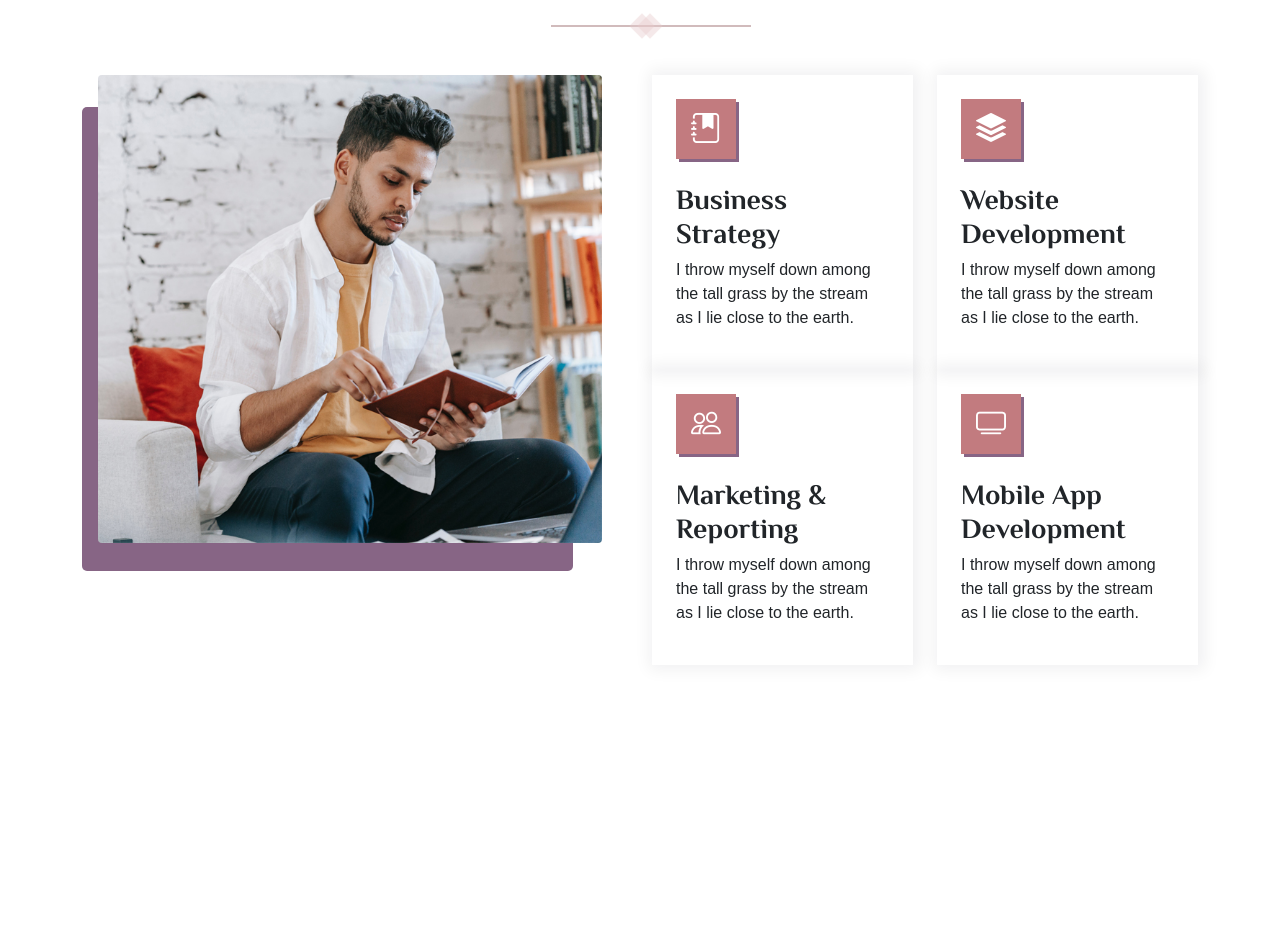
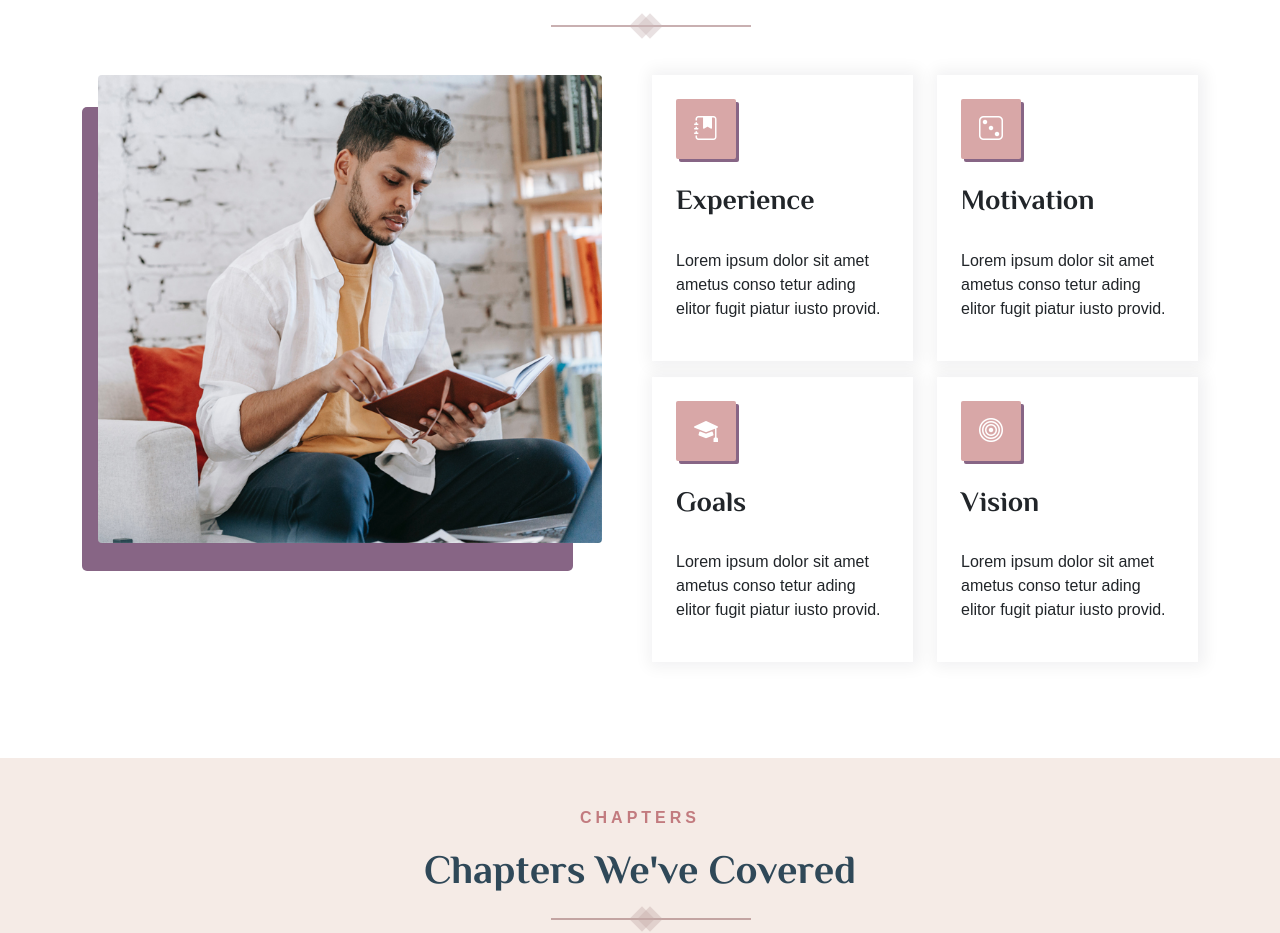
Before and after one commit to Khushbupatel05/pr-5-Bootstrap-landingpage, a React (Vite) app: page / in a window 1280 px wide. Shown: the part 959-1892 px from the top of the page. Before the commit the page ends 1672 px from the top, so only its background shows below. Built offline with nearby package versions, Linux system fonts and the light colour scheme.

Commit message:
commit for add new section

```diff
--- a/src/App.jsx
+++ b/src/App.jsx
@@ -1,15 +1,19 @@
 
-import Header from './assets/Components/Header';
+import Header from './Components/Header';
 import 'bootstrap/dist/css/bootstrap.min.css';
-import Home from './assets/Components/Home';
-import Benefits from './assets/Components/Benefits';
+import Home from './Components/Home';
+import Benefits from './Components/Benefits';
+import Chapter from './Components/Chapter';
+import Sectionheading from './Components/Sectionheading';
 
 const App = () => {
   return (
     <>
     <Header/>
     <Home />
+    <Sectionheading />
     <Benefits/>
+    <Chapter />
     </>
   )
 }
--- /dev/null
+++ b/src/Components/Achive.jsx
@@ -0,0 +1,23 @@
+
+  const Achive = ({ icon, title, desc }) => {
+
+    return (
+      <>
+
+          <div className="col-sm-6 ">
+            <div className="achieve-item p-4">
+              <div className="achieve-icon d-flex align-items-center justify-content-center">
+                <i className={icon}></i>
+              </div>
+              <h3 className="py-4 achive-tital">{title}</h3>
+              <p className="description">
+                {desc}
+              </p>
+            </div>
+          </div>
+
+      </>
+    )
+  }
+
+  export default Achive;
--- a/src/assets/Components/Benefits.jsx
+++ b/src/Components/Benefits.jsx
@@ -7,23 +7,23 @@ const Benefits = () => {
    let arr = [
             {
             icon: "bi bi-journal-bookmark-fill",
-            title: "Business Strategy",
-            desc: "I throw myself down among the tall grass by the stream as I lie close to the earth."
+            title: "Experience",
+            desc: "Lorem ipsum dolor sit amet ametus conso tetur ading elitor fugit piatur iusto provid."
         },
         {
-            icon: "bi bi-stack",
-            title: "Website Development",
-            desc: "I throw myself down among the tall grass by the stream as I lie close to the earth."
+            icon: "bi bi-dice-3",
+            title: "Motivation",
+            desc: "Lorem ipsum dolor sit amet ametus conso tetur ading elitor fugit piatur iusto provid."
         },
         {
-            icon: "bi bi-people",
-            title: "Marketing & Reporting",
-            desc: "I throw myself down among the tall grass by the stream as I lie close to the earth."
+            icon: "bi bi-mortarboard-fill",
+            title: "Goals",
+            desc: "Lorem ipsum dolor sit amet ametus conso tetur ading elitor fugit piatur iusto provid."
         },
         {
-            icon: "bi bi-tv",
-            title: "Mobile App Development",
-            desc: "I throw myself down among the tall grass by the stream as I lie close to the earth."
+            icon: "bi bi-bullseye",
+            title: "Vision",
+            desc: "Lorem ipsum dolor sit amet ametus conso tetur ading elitor fugit piatur iusto provid."
         },
 
     ]
@@ -49,17 +49,11 @@ const Benefits = () => {
               </div>
             </div>
             <div className="col-lg-6 pt-5">
-
-                  <div>
-
-                       <div className="row">
-                        {arr.map((item) => {
-                            return <Achive icon={item.icon} title={item.title} desc={item.desc} />
-                        })}
-                       </div>
+                  <div className="row gy-3">
+                    {arr.map((item) => {
+                      return <Achive  icon={item.icon} title={item.title} desc={item.desc} />
+                    })}
                   </div>
-
-
             </div>
           </div>
         </div>
--- /dev/null
+++ b/src/Components/Chapter.jsx
@@ -0,0 +1,37 @@
+import React from 'react'
+
+const Chapter = () => {
+  return (
+    <>
+        <div className="section chapter-section mt-5 mb-4 py-5">
+            <div className="container">
+                <div className="col-sm-12">
+                    <div className="text-center">
+                    <p className='text-uppercase  home-text fs-6 '> Chapters </p>
+                    <h1 className='text-capitalize mt-2 tital'>Chapters we've covered   </h1>
+                    </div>
+                    <div className='section-divider mt-4 position-relative'></div>
+                </div>
+                <div className="row">
+            <div className="col-lg-6 mb-lg-0">
+              <div cl>
+                <div className="col-sm-12">
+                  <div className=' position-relative  pt-5 mt-5'>
+                    <img src="./image/hero-2.png" alt="" className=' ' />
+                  </div>
+                </div>
+              </div>
+            </div>
+            <div className="col-lg-6 pt-5">
+                 <div className="row">
+
+                 </div>
+            </div>
+          </div>
+            </div>
+        </div>
+    </>
+  )
+}
+
+export default Chapter
--- a/src/assets/Components/Home.jsx
+++ b/src/Components/Home.jsx
@@ -4,6 +4,13 @@ import React from 'react'
 const Home = () => {
   return (
     <div className='hero-section vh-100 py-5'>
+      <div>
+          <div className="circle x1" />
+          <div className="circle x2" />
+          <div className="circle x3" />
+          <div className="circle x4" />
+          <div className="circle x5" />
+      </div>
       <div className="container">
         <div className="row gx-5 d-flex  align-items-center vh-100">
           <div className="col-lg-6">
--- /dev/null
+++ b/src/Components/Sectionheading.jsx
@@ -0,0 +1,9 @@
+import React from 'react'
+
+const Sectionheading = () => {
+  return (
+    <div></div>
+  )
+}
+
+export default Sectionheading
--- a/src/assets/Components/Achive.jsx
+++ /dev/null
@@ -1,23 +0,0 @@
-
-const Achive = (props) => {
-
-  return (
-    <>
-
-        <div className="col-6">
-          <div className="achieve-item p-4  ">
-            <div className="achieve-icon d-flex align-items-center justify-content-center">
-              <i className={`${props.icon}`} />
-            </div>
-            <h3 className="mt-4 achive-tital">{props.title}</h3>
-            <p>
-              {props.desc}
-            </p>
-          </div>
-        </div>
-
-    </>
-  )
-}
-
-export default Achive;
--- a/src/index.css
+++ b/src/index.css
@@ -16,6 +16,50 @@ header{
     top: 0;
     left: 0;
     z-index: 1000;
+}
+.circle{
+  width: 70px;
+    height: 70px;
+    border-radius: 50%;
+    position: absolute;
+    overflow: hidden;
+    opacity: 0.3;
+    border-width: 5px;
+    border-style: solid;
+    border-color: #fcb0b4;
+}
+.x1 {
+    animation: movecircles 25s linear infinite;
+    transform: scale(0.6);
+    top: 150px;
+}
+.x2 {
+    left: 200px;
+    top: 200px;
+    transform: scale(0.6);
+    transform: scale(0.6);
+    transform: scale(0.6);
+    animation: movecircles 35s linear infinite;
+
+}
+.x3 {
+    left: -250px;
+    bottom: 250px;
+    transform: scale(0.8);
+    transform: scale(0.8);
+    transform: scale(0.8);
+
+}
+@keyframes movecircles {
+  0% {
+    transform: translate(0, 0) scale(0.6);
+  }
+  50% {
+    transform: translate(50px, 100px) scale(0.6);
+  }
+  100% {
+    transform: translate(0, 0) scale(0.6);
+  }
 }
 .nav-link {
   position: relative;
@@ -97,7 +141,7 @@ header{
   width: 200px;
   border-width: 1px;
   border-style: solid;
-  border-color: #8e5759;
+  border-color: #793c3f;
   opacity: 0.4;
  left: 42%;
 }
@@ -106,7 +150,7 @@ header{
   content: "";
   width: 18px;
   height: 18px;
-  background-color: #c27b7f;
+  background-color: #7d4b4d;
   top: -9px;
   opacity: 0.4;
   right: 50%;
@@ -117,7 +161,7 @@ header{
   content: "";
   width: 18px;
   height: 18px;
-  background: #c27b7f;
+  background: #78494b;
   top: -9px;
   left: 45% !important;
   opacity: 0.4;
@@ -139,3 +183,36 @@ header{
     width: 90%;
     border-radius: 5px;
 }
+
+.achieve-icon {
+  background-color: #d8a7a7;
+  width: 60px;
+  height: 60px;
+  border-radius: 2px;
+  font-size: 24px;
+  color: #fff;
+  transition: all 0.4s ease-in-out;
+}
+
+.achieve-item:hover {
+  background-color: #c27b7f;
+  color: #fff;
+}
+
+.achieve-item:hover .achieve-icon {
+  border-radius: 62% 38% 46% 54% / 60% 63% 37% 40%;
+    background-color: #876585;
+    box-shadow: 3px 3px #fcb0b4;
+   transform: rotate(7deg);
+}
+
+.achive-tital {
+  transition: color 0.5s ease;
+}
+
+.description {
+  transition: color 0.5s ease;
+}
+.chapter-section{
+  background-color: #f5ebe6
+}
```
Also changed, not shown: public/image/hero-2.png (added), src/Components/Button.jsx (renamed from src/assets/Components/Button.jsx), src/Components/Header.jsx (renamed from src/assets/Components/Header.jsx).
